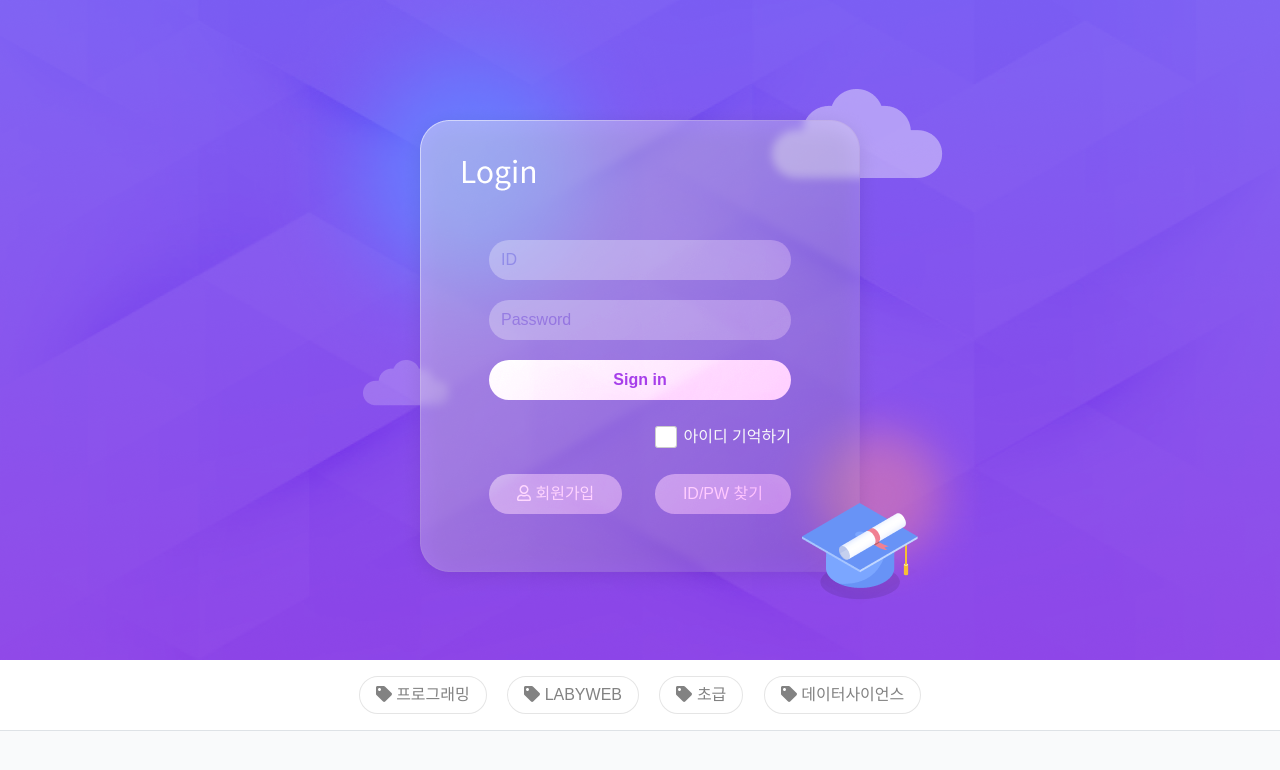
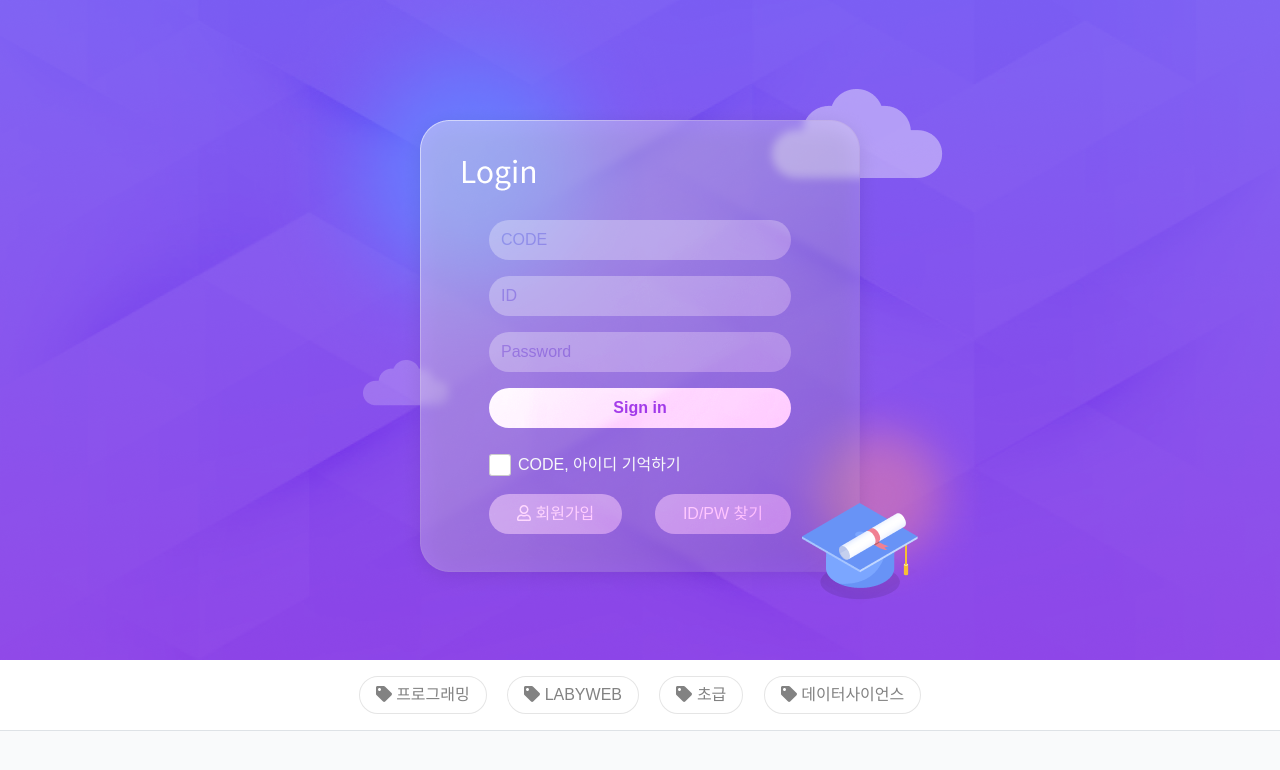
Before and after one commit to shi5719/labyweb, a plain HTML site: page user/login.html in a window 1280 px wide. Drawn offline with nearby package versions, Linux system fonts and the light colour scheme.

Commit message:
login code추가

```diff
--- a/public/css/common.css
+++ b/public/css/common.css
@@ -497,7 +497,7 @@ footer p {
   border-radius: 2.5rem;
   border:none;
   transition: border-color 0.15s ease-in-out, box-shadow 0.15s ease-in-out;
-  margin-bottom:20px
+  margin-bottom:1rem
 }
 .btn-login {
   background: #FFFFFF;
--- a/user/login.html
+++ b/user/login.html
@@ -36,21 +36,17 @@
 			<!-- carousel -->
 			<div class="login">
 				<div class="container-fluid container-login">
-                    <div style="width:302px; height:300px; margin:0 auto; padding-top:240px">
+                    <div style="width:302px; height:300px; margin:0 auto; padding-top:220px">
                         <div>
-							<div class="mb-2">
-								<input type="text" class="form-control-login" id="" placeholder="ID">
+							<input type="text" class="form-control-login" id="" placeholder="CODE">
+							<input type="text" class="form-control-login" id="" placeholder="ID">
+							<input type="password" class="form-control-login" id="" placeholder="Password">
+							<a href="main.html" class="btn-login w-100" type="submit"><strong>Sign in</strong></a>
+							<div class="icheck-material-deeppurple">
+								<input type="checkbox" id="select1" />
+								<label for="select1" class="text-light">CODE, 아이디 기억하기</label>
 							</div>
-							<div>
-								<input type="password" class="form-control-login" id="" placeholder="Password">
-							</div>
-							<a href="main.html" class="btn-login w-100" type="submit"><strong>Sign in</strong></a>
-
-							<div class="icheck-material-deeppurple text-right">
-								<input type="checkbox" id="select1" />
-								<label for="select1" class="text-light">아이디 기억하기</label>
-							</div>
-							<div class="d-flex justify-content-between mt-4">
+							<div class="d-flex justify-content-between mt-3">
 								<a href="" class="btn-login-2" type="submit"><i class="far fa-user"></i> 회원가입</a>
 								<a href="" class="btn-login-2" type="submit">ID/PW 찾기</a>
 							</div>
```
Also changed, not shown: user/course-search.html (+4 -9 lines).
